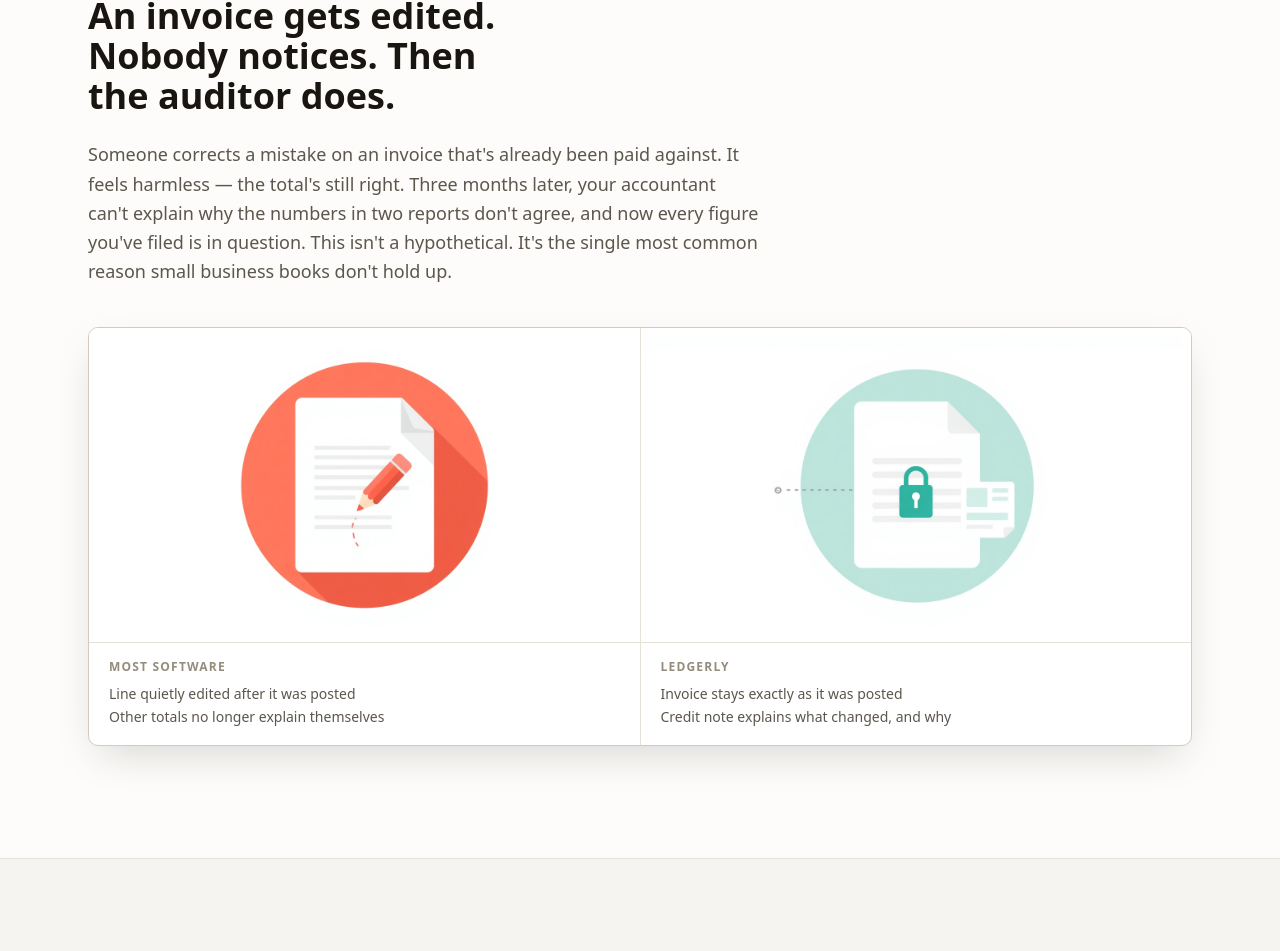
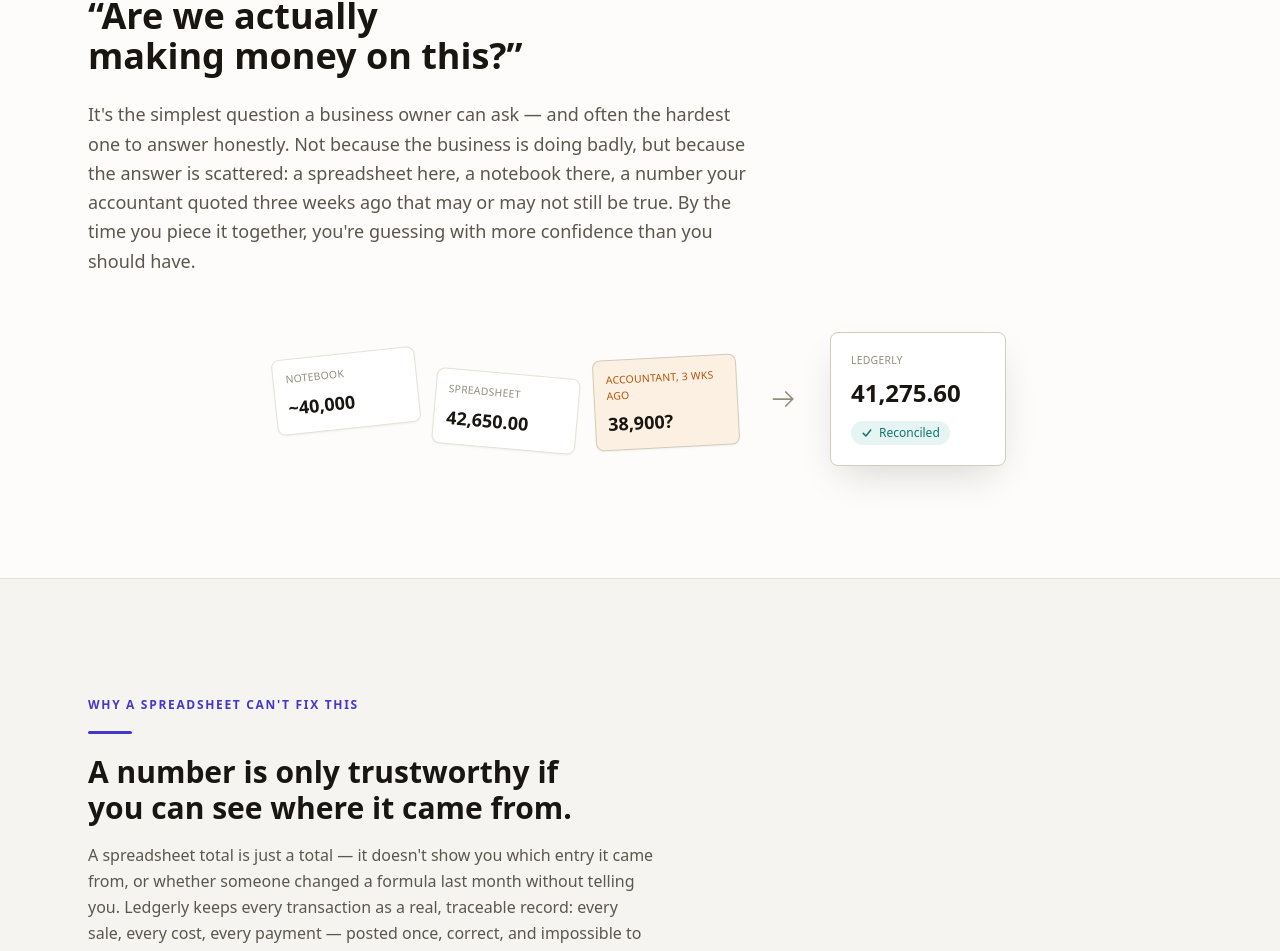
Before and after one commit to deegha/ledgerly-webiste, a Next.js app: page / in a window 1280 px wide. Shown: the part 1051-2002 px from the top of the page. Built offline with nearby package versions, Linux system fonts and the light colour scheme; no server answers.

Commit message:
Home page with the illustration

```diff
--- a/src/app/page.tsx
+++ b/src/app/page.tsx
@@ -2,17 +2,17 @@ import type { Metadata } from "next";
 import { FeatureSection } from "@/components/feature-section";
 import { Hero } from "@/components/hero";
 import { HomeClose } from "@/components/home-close";
-import { InvariantsGrid } from "@/components/invariants-grid";
 import { JsonLd } from "@/components/json-ld";
+import { PricingSection } from "@/components/pricing-section";
 import { ProblemSection } from "@/components/problem-section";
 import { ReviewsSectionPlaceholder } from "@/components/reviews-section-placeholder";
 import { SiteFooter } from "@/components/site-footer";
 import { SiteHeader } from "@/components/site-header";
 import { siteUrl } from "@/lib/env";
-import { featureChapters, invariants, type FeatureChapter } from "@/lib/site-content";
+import { featureChapters, type FeatureChapter } from "@/lib/site-content";
 
 // Reuse existing screenshots + their metadata from the /features content —
-// see HOMEPAGE-REVAMP.md §3: these three images are existing site assets,
+// see HOMEPAGE-REVAMP-V2.md §3: these three images are existing site assets,
 // not regenerated or re-sourced for the homepage.
 const salesChapter = featureChapters.find((chapter) => chapter.id === "sales")!;
 const productChapter = featureChapters.find((chapter) => chapter.id === "product")!;
@@ -24,32 +24,34 @@ const invoiceDetailImage = salesChapter.images.find(
 const dashboardImage = productChapter.images[0];
 const vatReturnImage = complianceChapter.images[0];
 
-// Section 3 — "What actually changes" (HOMEPAGE-REVAMP.md §2).
-const understandingSection: FeatureChapter = {
-  id: "understanding",
-  eyebrow: "The one idea worth understanding",
-  title: "Nothing gets edited. It gets corrected — on the record.",
-  body: "In Ledgerly, once an invoice, bill, or payment is posted, it's locked. Not by a setting you have to remember to turn on — by the database itself. A mistake doesn't get quietly fixed; it gets a credit note, a reversal, a new entry that explains what changed and why. Your books don't just look right today. They can be checked, line by line, on any day you've ever posted to them.",
+// Section 3 — Insight (HOMEPAGE-REVAMP-V2.md §3). Same invoice screenshot the
+// previous version used, but framed as proof of traceability rather than as a
+// defence against an auditor.
+const insightSection: FeatureChapter = {
+  id: "insight",
+  eyebrow: "Why a spreadsheet can't fix this",
+  title: "A number is only trustworthy if you can see where it came from.",
+  body: "A spreadsheet total is just a total — it doesn't show you which entry it came from, or whether someone changed a formula last month without telling you. Ledgerly keeps every transaction as a real, traceable record: every sale, every cost, every payment — posted once, correct, and impossible to quietly change. So when you ask \"are we making money,\" the answer isn't a feeling. It's a number you can trace, line by line, back to what actually happened.",
   tinted: true,
   images: [invoiceDetailImage],
 };
 
-// Section 5 — "One proof screenshot" (HOMEPAGE-REVAMP.md §2).
+// Section 4a — One real screen. First of the three trust-cluster parts.
 const proofSection: FeatureChapter = {
   id: "proof",
   eyebrow: "See it for yourself",
-  title: "One screen, the whole business.",
+  title: "One screen. What you actually own, what you're owed, what it cost you to get here.",
   body: "Revenue, expenses, net profit, cash position, and what's outstanding — computed fresh from posted entries every time the page loads, not summed from a spreadsheet of invoices.",
-  tinted: true,
   images: [dashboardImage],
 };
 
-// Section 6 — "The Sri Lanka-specific stakes" (HOMEPAGE-REVAMP.md §2).
-const stakesSection: FeatureChapter = {
-  id: "stakes",
+// Section 4c — Built for Sri Lanka. Deliberately calmer than the previous
+// version's "this is coming for you" urgency framing — see V2 §3.
+const localSection: FeatureChapter = {
+  id: "sri-lanka",
   eyebrow: "Built for Sri Lanka, not adapted to it",
   title: "Gazette-format invoices. VAT returns. RAMIS-ready.",
-  body: "Tax invoices carry the supply date as its own field, separate from the invoice date, per Gazette 2481/22. VAT returns total output tax, input tax, and credit/debit note adjustments by schedule number, straight from posted entries. As real-time e-invoicing rolls out sector by sector, your submission history is already there — not something you'll have to reconstruct later.",
+  body: "Tax invoices carry the supply date as its own field, separate from the invoice date, per Gazette 2481/22. VAT returns total output tax, input tax, and credit/debit note adjustments by schedule number, straight from posted entries. And when real-time e-invoicing rolls out to your sector, your submission history is already there — not something you'll have to reconstruct later.",
   images: [vatReturnImage],
 };
 
@@ -87,28 +89,13 @@ export default function Home() {
       <main>
         <Hero />
         <ProblemSection />
-        <FeatureSection chapter={understandingSection} />
+        <FeatureSection chapter={insightSection} />
+        {/* Trust cluster (V2 §3, Section 4) — three parts, tightened so they read
+            as one pass through trust rather than three separate stops. */}
+        <FeatureSection chapter={proofSection} compact />
         <ReviewsSectionPlaceholder />
-        <FeatureSection chapter={proofSection} />
-        <FeatureSection chapter={stakesSection} />
-        <section id="trust" className="bg-mist">
-          <div className="mx-auto max-w-6xl px-6 py-16 md:py-20">
-            <span className="text-brand-ink font-mono text-xs font-semibold tracking-[0.14em] uppercase">
-              What &quot;audited&quot; actually rests on
-            </span>
-            <div className="bg-brand mt-4 mb-5 h-[3px] w-11 rounded-full" />
-            <h2 className="max-w-[26ch] text-3xl sm:text-4xl">
-              Ten rules the database enforces — not just the app.
-            </h2>
-            <p className="text-ink-soft mt-4 max-w-2xl text-lg leading-relaxed">
-              Application code is bypassable. A trigger, a constraint, and a revoked database
-              privilege are not.
-            </p>
-            <div className="mt-8">
-              <InvariantsGrid invariants={invariants} compact />
-            </div>
-          </div>
-        </section>
+        <FeatureSection chapter={localSection} compact />
+        <PricingSection />
         <HomeClose />
       </main>
       <SiteFooter />
--- a/src/components/home-close.tsx
+++ b/src/components/home-close.tsx
@@ -6,7 +6,7 @@ export function HomeClose() {
   return (
     <section className="border-rule bg-mist border-t">
       <div className="mx-auto max-w-3xl px-6 py-24 text-center">
-        <h2 className="text-3xl sm:text-4xl">See if your books hold up.</h2>
+        <h2 className="text-3xl sm:text-4xl">Stop guessing. Start knowing.</h2>
         <p className="text-ink-soft mx-auto mt-4 max-w-xl text-lg leading-relaxed">
           Start free, or talk to us first if you&apos;d rather ask a question before you do.
         </p>
--- /dev/null
+++ b/src/components/pricing-section.tsx
@@ -0,0 +1,95 @@
+import { CtaLink } from "@/components/cta-link";
+
+// ============================================================================
+// PRICING TERMS — confirmed with the founder 2026-09-25. See HOMEPAGE-REVAMP.md
+// §2 (Section 8) for the full note. These are billing facts, not copywriting —
+// don't loosen the wording without re-confirming the terms still hold:
+//
+//   - "Valid until December 2026" gates SIGNUP, not billing. Start the
+//     subscription (trial) before December 2026 and LKR 2,500/month is
+//     locked in for as long as the account stays subscribed, even after
+//     that date passes.
+//   - Signups on/after January 2027 pay the regular LKR 3,000/month — not
+//     stated on the page yet, since that isn't live.
+//   - The 1-month trial is unconditional: no charge at all for the first
+//     month, then LKR 2,500/month billing begins automatically.
+// ============================================================================
+
+const INCLUSIONS = [
+  "Every feature Ledgerly has, and every one it ships next",
+  "1 month free before billing starts",
+  "LKR 2,500/month, locked in for as long as you stay subscribed",
+  "No add-ons, no tiers, no per-feature upsells",
+];
+
+export function PricingSection() {
+  return (
+    <section id="pricing" className="border-rule border-b">
+      <div className="mx-auto max-w-6xl px-6 py-20 md:py-28">
+        <span className="text-brand-ink font-mono text-xs font-semibold tracking-[0.14em] uppercase">
+          Pricing
+        </span>
+        <div className="bg-brand mt-4 mb-5 h-[3px] w-11 rounded-full" />
+        <h2 className="max-w-[22ch] text-3xl sm:text-4xl">
+          One plan. Every feature, now and later.
+        </h2>
+        <p className="text-ink-soft mt-4 max-w-2xl text-lg leading-relaxed">
+          One month free, then LKR 2,500 a month — a limited-time rate for anyone who starts before
+          December 2026 (regularly LKR 3,000). One subscription covers everything Ledgerly does
+          today and everything it does next, with no add-ons, no tiers, and no per-feature upsells.
+        </p>
+
+        <div className="border-rule-strong bg-paper-raised mx-auto mt-10 max-w-md rounded-[10px] border p-8 shadow-sm">
+          <span className="bg-brand-soft text-brand-ink inline-block rounded-full px-3 py-1 font-mono text-xs font-medium">
+            Limited-time — locked in if you start before Dec 2026
+          </span>
+
+          <div className="mt-6 flex items-baseline gap-2">
+            <span className="text-ink tabular font-mono text-4xl font-semibold tracking-tight sm:text-5xl">
+              LKR 2,500
+            </span>
+            <span className="text-ink-faint text-sm">/month</span>
+          </div>
+          <p className="text-ink-faint mt-1.5 text-sm">
+            <span className="line-through">LKR 3,000/month</span> regular price
+          </p>
+          <p className="text-ink-soft mt-3 text-sm font-medium">
+            First month free — no charge until month 2
+          </p>
+
+          <ul className="border-rule mt-6 flex flex-col gap-3 border-t pt-6">
+            {INCLUSIONS.map((item) => (
+              <li key={item} className="flex gap-3 text-sm">
+                <svg
+                  width="16"
+                  height="16"
+                  viewBox="0 0 16 16"
+                  fill="none"
+                  className="mt-0.5 shrink-0 text-balance"
+                  aria-hidden="true"
+                >
+                  <path
+                    d="M3 8.5L6.5 12L13 4"
+                    stroke="currentColor"
+                    strokeWidth="2"
+                    strokeLinecap="round"
+                    strokeLinejoin="round"
+                  />
+                </svg>
+                <span className="text-ink-soft leading-relaxed">{item}</span>
+              </li>
+            ))}
+          </ul>
+
+          <CtaLink
+            location="pricing"
+            href="/get-started"
+            className="bg-brand mt-8 block w-full rounded-md px-6 py-3 text-center text-sm font-medium text-white shadow-sm transition-opacity hover:opacity-90"
+          >
+            Get started
+          </CtaLink>
+        </div>
+      </div>
+    </section>
+  );
+}
--- a/src/components/problem-section.tsx
+++ b/src/components/problem-section.tsx
@@ -1,68 +1,121 @@
-import Image from "next/image";
+function ScatteredTile({
+  label,
+  value,
+  rotate,
+  offset,
+  flagged,
+}: {
+  label: string;
+  value: string;
+  rotate: string;
+  offset: string;
+  flagged?: boolean;
+}) {
+  return (
+    <div
+      className={`w-36 shrink-0 rounded-lg border p-3 shadow-sm ${offset} ${
+        flagged ? "border-rule-strong bg-gold-soft" : "border-rule bg-paper-raised"
+      }`}
+      style={{ transform: `rotate(${rotate})` }}
+    >
+      <p
+        className={`font-mono text-[0.65rem] tracking-wide uppercase ${
+          flagged ? "text-gold" : "text-ink-faint"
+        }`}
+      >
+        {label}
+      </p>
+      <p className="text-ink tabular mt-1.5 font-mono text-lg font-semibold">{value}</p>
+    </div>
+  );
+}
 
 export function ProblemSection() {
   return (
     <section className="border-rule border-b">
       <div className="mx-auto max-w-6xl px-6 py-20 md:py-28">
         <span className="text-brand-ink font-mono text-xs font-semibold tracking-[0.14em] uppercase">
-          How this usually happens
+          The question that&apos;s hard to answer
         </span>
         <div className="bg-brand mt-4 mb-5 h-[3px] w-11 rounded-full" />
         <h2 className="max-w-[26ch] text-3xl sm:text-4xl">
-          An invoice gets edited. Nobody notices. Then the auditor does.
+          &ldquo;Are we actually making money on this?&rdquo;
         </h2>
         <p className="text-ink-soft mt-6 max-w-2xl text-lg leading-relaxed">
-          Someone corrects a mistake on an invoice that&apos;s already been paid against. It feels
-          harmless — the total&apos;s still right. Three months later, your accountant can&apos;t
-          explain why the numbers in two reports don&apos;t agree, and now every figure you&apos;ve
-          filed is in question. This isn&apos;t a hypothetical. It&apos;s the single most common
-          reason small business books don&apos;t hold up.
+          It&apos;s the simplest question a business owner can ask — and often the hardest one to
+          answer honestly. Not because the business is doing badly, but because the answer is
+          scattered: a spreadsheet here, a notebook there, a number your accountant quoted three
+          weeks ago that may or may not still be true. By the time you piece it together,
+          you&apos;re guessing with more confidence than you should have.
         </p>
 
-        <div className="border-rule-strong bg-paper-raised mt-10 overflow-hidden rounded-[10px] border shadow-lg sm:flex">
-          <figure className="flex-1">
-            <Image
-              src="/images/section-2-edited-vs-locked-left.jpg"
-              alt="Illustration of a document mid-edit with a pencil and faint disturbance lines, representing most software's editable records"
-              width={1344}
-              height={768}
-              className="block h-auto w-full"
-              sizes="(min-width: 640px) 50vw, 100vw"
+        {/*
+          Built from the site's own tokens rather than an illustration asset — see
+          HOMEPAGE-REVAMP-V2.md §6. A supplied stock illustration was tried and
+          rejected (off-palette, generic isometric style that didn't match the
+          rest of the page) and removed. This diagram literalises the exact
+          three sources named in the copy above (notebook, spreadsheet,
+          accountant's quote), each showing a different number, resolving into
+          one reconciled figure — echoing the hero's own "✓ balanced" badge.
+        */}
+        <div className="mt-14 flex flex-col items-center gap-10 sm:flex-row sm:justify-center sm:gap-8">
+          <div className="flex flex-wrap items-center justify-center gap-4">
+            <ScatteredTile
+              label="Notebook"
+              value="~40,000"
+              rotate="-6deg"
+              offset="-translate-y-2"
             />
-            <figcaption className="border-rule border-t px-5 py-4">
-              <p className="text-ink-faint font-mono text-xs font-semibold tracking-[0.1em] uppercase">
-                Most software
-              </p>
-              <p className="text-ink-soft mt-2 text-sm leading-relaxed">
-                Line quietly edited after it was posted
-                <br />
-                Other totals no longer explain themselves
-              </p>
-            </figcaption>
-          </figure>
+            <ScatteredTile
+              label="Spreadsheet"
+              value="42,650.00"
+              rotate="5deg"
+              offset="translate-y-3"
+            />
+            <ScatteredTile
+              label="Accountant, 3 wks ago"
+              value="38,900?"
+              rotate="-3deg"
+              offset="translate-y-1"
+              flagged
+            />
+          </div>
 
-          <div className="border-rule sm:border-l" aria-hidden="true" />
+          <svg
+            width="28"
+            height="28"
+            viewBox="0 0 32 32"
+            fill="none"
+            className="text-ink-faint shrink-0 rotate-90 sm:rotate-0"
+            aria-hidden="true"
+          >
+            <path
+              d="M4 16H26M26 16L18 8M26 16L18 24"
+              stroke="currentColor"
+              strokeWidth="2"
+              strokeLinecap="round"
+              strokeLinejoin="round"
+            />
+          </svg>
 
-          <figure className="flex-1">
-            <Image
-              src="/images/section-2-edited-vs-locked-right.jpg"
-              alt="Illustration of an undisturbed document with a padlock and an attached correction note, representing Ledgerly's locked, correctable records"
-              width={1344}
-              height={768}
-              className="block h-auto w-full"
-              sizes="(min-width: 640px) 50vw, 100vw"
-            />
-            <figcaption className="border-rule border-t px-5 py-4">
-              <p className="text-ink-faint font-mono text-xs font-semibold tracking-[0.1em] uppercase">
-                Ledgerly
-              </p>
-              <p className="text-ink-soft mt-2 text-sm leading-relaxed">
-                Invoice stays exactly as it was posted
-                <br />
-                Credit note explains what changed, and why
-              </p>
-            </figcaption>
-          </figure>
+          <div className="border-rule-strong bg-paper-raised w-44 shrink-0 rounded-lg border p-5 shadow-lg">
+            <p className="text-ink-faint font-mono text-[0.65rem] tracking-wide uppercase">
+              Ledgerly
+            </p>
+            <p className="text-ink tabular mt-2 font-mono text-2xl font-semibold">41,275.60</p>
+            <span className="bg-balance-soft mt-3 inline-flex items-center gap-1.5 rounded-full px-2.5 py-1 font-mono text-xs text-balance">
+              <svg width="12" height="12" viewBox="0 0 16 16" fill="none" aria-hidden="true">
+                <path
+                  d="M3 8.5L6.5 12L13 4"
+                  stroke="currentColor"
+                  strokeWidth="2"
+                  strokeLinecap="round"
+                  strokeLinejoin="round"
+                />
+              </svg>
+              Reconciled
+            </span>
+          </div>
         </div>
       </div>
     </section>
```
Also changed, not shown: src/components/feature-section.tsx (+9 -2 lines), src/components/hero.tsx (+7 -6 lines), src/components/reviews-section-placeholder.tsx (+19 -16 lines), 2 other files (tests, documents, lock files or other folders).
